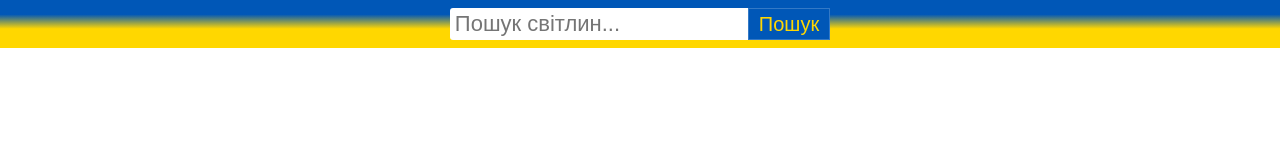
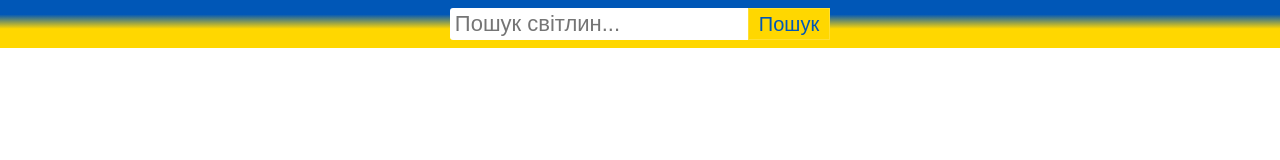
Before and after one commit to AlexGusl97/goit-js-hw-11, a website built with Parcel: page src/index.html in a window 1280 px wide. In both pictures the pointer is over the button "Пошук". Built offline with nearby package versions, Linux system fonts and the light colour scheme; what simplelightbox would draw is missing.

Commit message:
Update styles.scss

```diff
--- a/src/sass/styles.scss
+++ b/src/sass/styles.scss
@@ -128,6 +128,13 @@ header {
   font-size: 20px;
 }
 
+.search-button:hover,
+.search-button:focus {
+  color: rgba(0, 87, 183, 1);
+  background-color: rgba(255, 215, 0, 1);
+  border: 1px solid rgba(255, 255, 255, 0.2);
+}
+
 .gallery {
   display: flex;
   flex-wrap: wrap;
```
